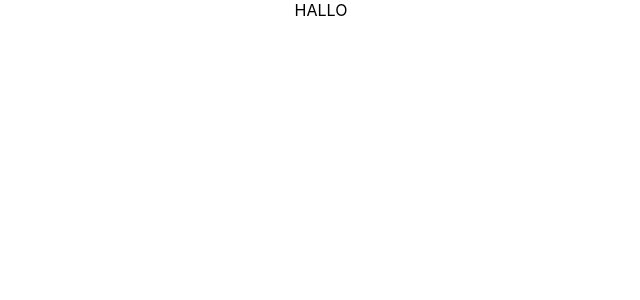
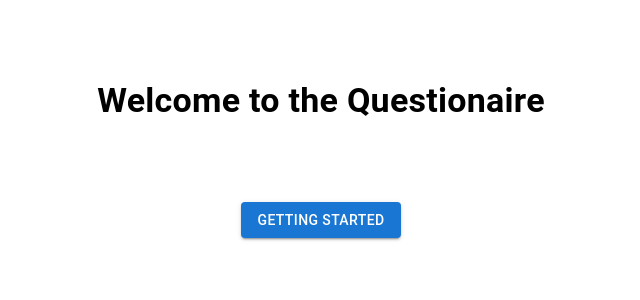
Before and after one commit to simontree/CodeChallengeFB, a React (Create React App) app: page / in a window 1280 px wide. Shown: the top 300 px of the page, without its empty margins (319-959 px from the left). Built offline with nearby package versions, Linux system fonts and the light colour scheme.

Commit message:
added react-router and mui

```diff
--- a/package.json
+++ b/package.json
@@ -3,11 +3,16 @@
   "version": "0.1.0",
   "private": true,
   "dependencies": {
+    "@emotion/react": "^11.9.0",
+    "@emotion/styled": "^11.8.1",
+    "@mui/material": "^5.8.3",
     "@testing-library/jest-dom": "^5.16.4",
     "@testing-library/react": "^13.3.0",
     "@testing-library/user-event": "^13.5.0",
     "react": "^18.1.0",
     "react-dom": "^18.1.0",
+    "react-router": "^6.3.0",
+    "react-router-dom": "^6.3.0",
     "react-scripts": "5.0.1",
     "web-vitals": "^2.1.4"
   },
--- a/src/App.js
+++ b/src/App.js
@@ -1,10 +1,21 @@
+import { BrowserRouter, Routes, Route } from 'react-router-dom';
 import './App.css';
+import Landing from './pages/Landing';
+import { Box } from '@mui/system';
+import Question from './pages/Question';
 
 function App() {
   return (
-    <div className="App">
-     HALLO
-    </div>
+    <BrowserRouter>
+    <Box textAlign="center" mt={10}>
+      <Routes>
+        <Route path="/" element={<Landing/>}/>
+      </Routes>
+      <Routes>
+        <Route path="/question" element={<Question/>}/>
+      </Routes>
+    </Box>
+    </BrowserRouter>
   );
 }
 
--- /dev/null
+++ b/src/pages/Landing.js
@@ -0,0 +1,23 @@
+import { Typography, Button } from "@mui/material";
+import { Box } from "@mui/system";
+import { useNavigate } from "react-router";
+
+const Landing = () => {
+
+    let navigate = useNavigate();
+
+    const handleClick = () => {
+       navigate('/question');
+    }
+
+    return (
+        <div>
+        <Typography variant="h4" fontWeight="bold">Welcome to the Questionaire</Typography>
+        <Box mt={10}>
+        <Button onClick={handleClick} variant="contained" type="submit" mt={10}>Getting Started</Button>
+        </Box>
+        </div>
+     );
+}
+
+export default Landing;
```
Also changed, not shown: src/pages/FinalPage.js (added), src/pages/Question.js (added), 1 other file (tests, documents, lock files or other folders).
